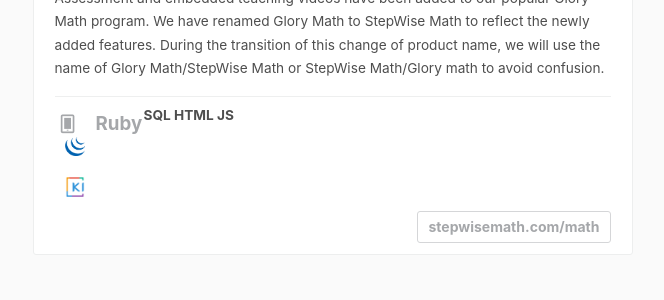
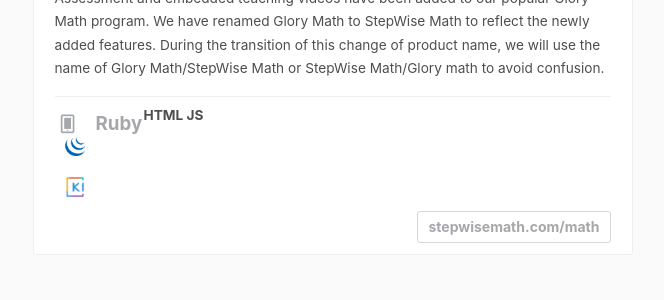
Before and after one commit to rapsoulhaonan/rapsoulhaonan.github.io, a Jekyll site: the page built from portfolio/index.html, in a window 1280 px wide and 900 px high, scrolled down 2859 px. Shown: the part 153-453 px from the top of the window, without its empty margins (307-971 px from the left). Built offline with Jekyll 4.4.1, drawn with Linux system fonts in a browser that asks for light colours; nearby versions of some CDN libraries; comment, search, counter and statistics services are not loaded.

Commit message:
Update index.html

```diff
--- a/portfolio/index.html
+++ b/portfolio/index.html
@@ -83,7 +83,6 @@
 								<li class="skill">
 									<span class="cbp_tmicon-phone"></span>
 									<span><b>Ruby</span>
-									<span><b>SQL</b></span>
 									<span><b>HTML</b></span>
 									<span><b>JS</b></span>
 									<span class="i-jquery"></span>
```
